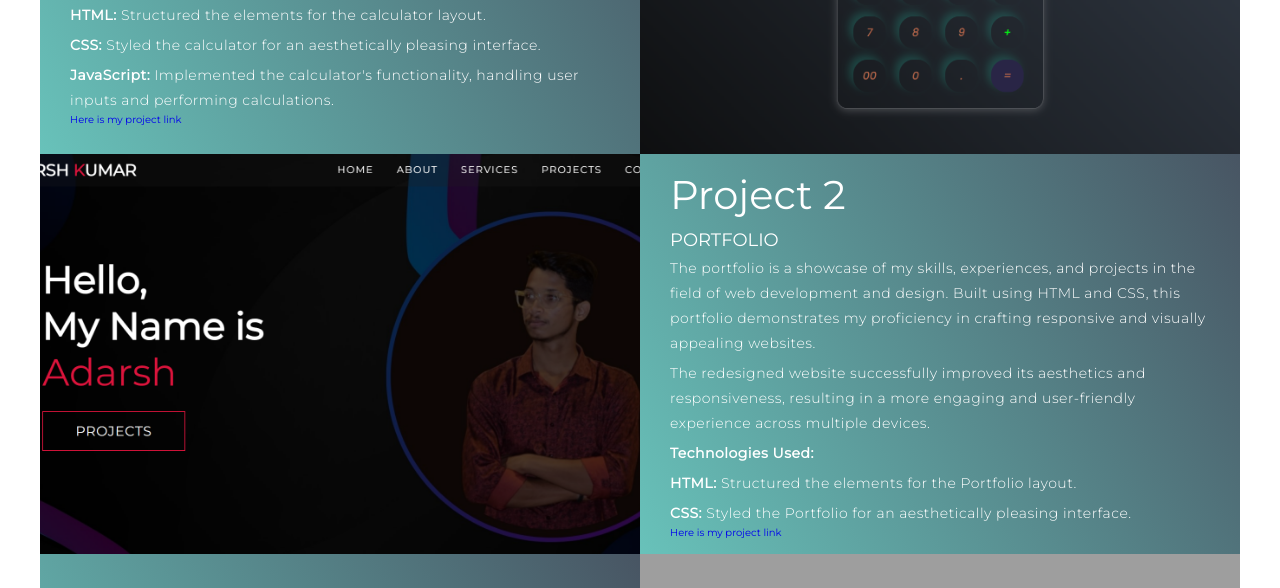
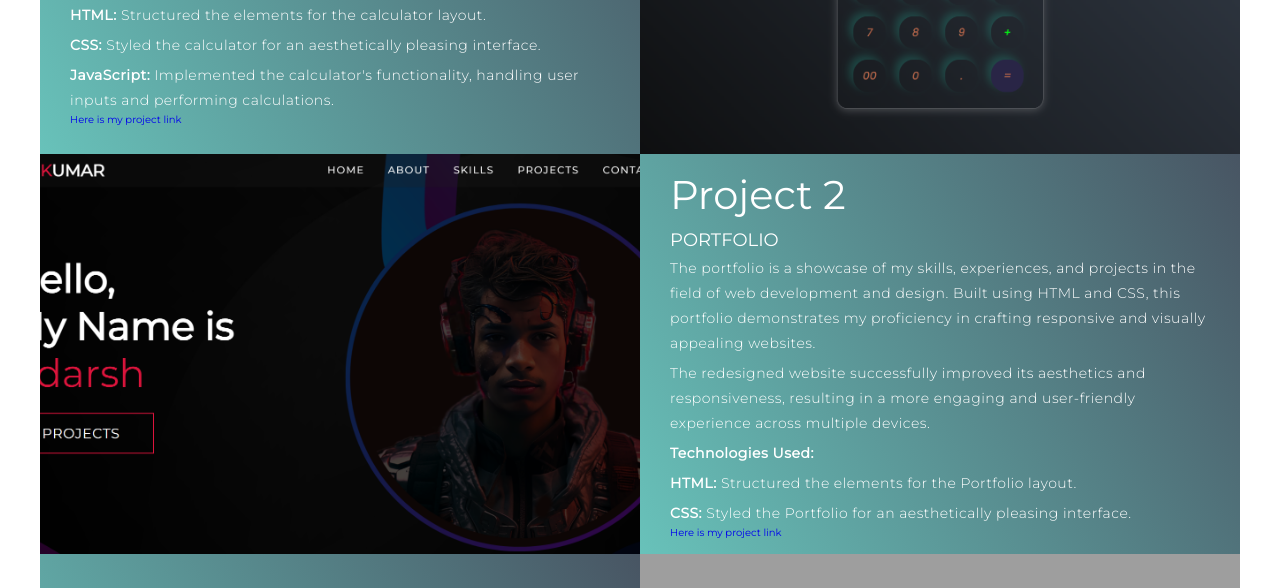
Before and after one commit to adarshkumar06/personal_portfolio, a plain HTML site: page index.html in a window 1280 px wide. Shown: the part 2977-3565 px from the top of the page. Drawn offline with Linux system fonts and the light colour scheme; grey boxes are pictures that could not be loaded.

Commit message:
Update index.html

```diff
--- a/index.html
+++ b/index.html
@@ -148,7 +148,7 @@
             <a href="https://adarshkumar06.github.io/personal_portfolio/">Here is my project link</a>
           </div>
           <div class="project-img">
-            <img src="portfolio.png" alt="img">
+            <img src="portfolio1.png" alt="img">
           </div>
         </div>
         <div class="project-item">
```
